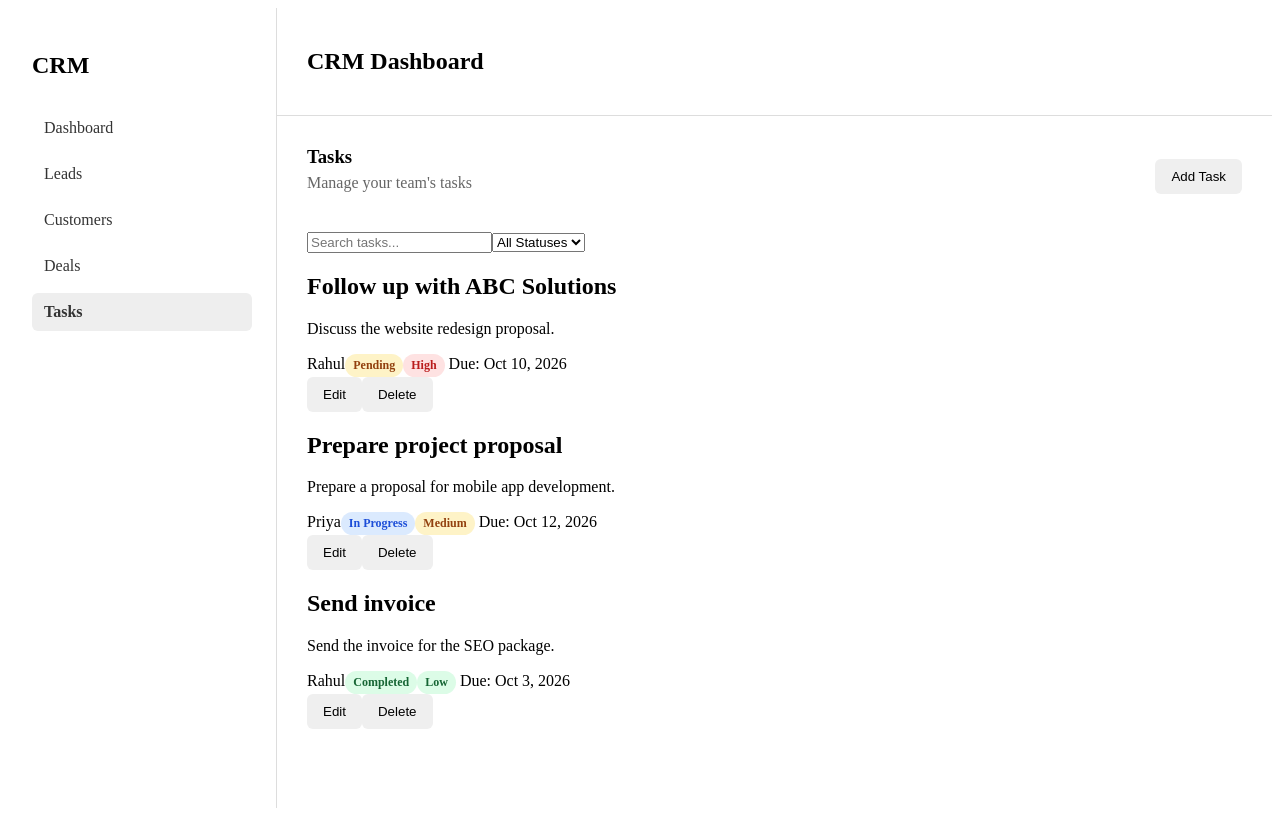
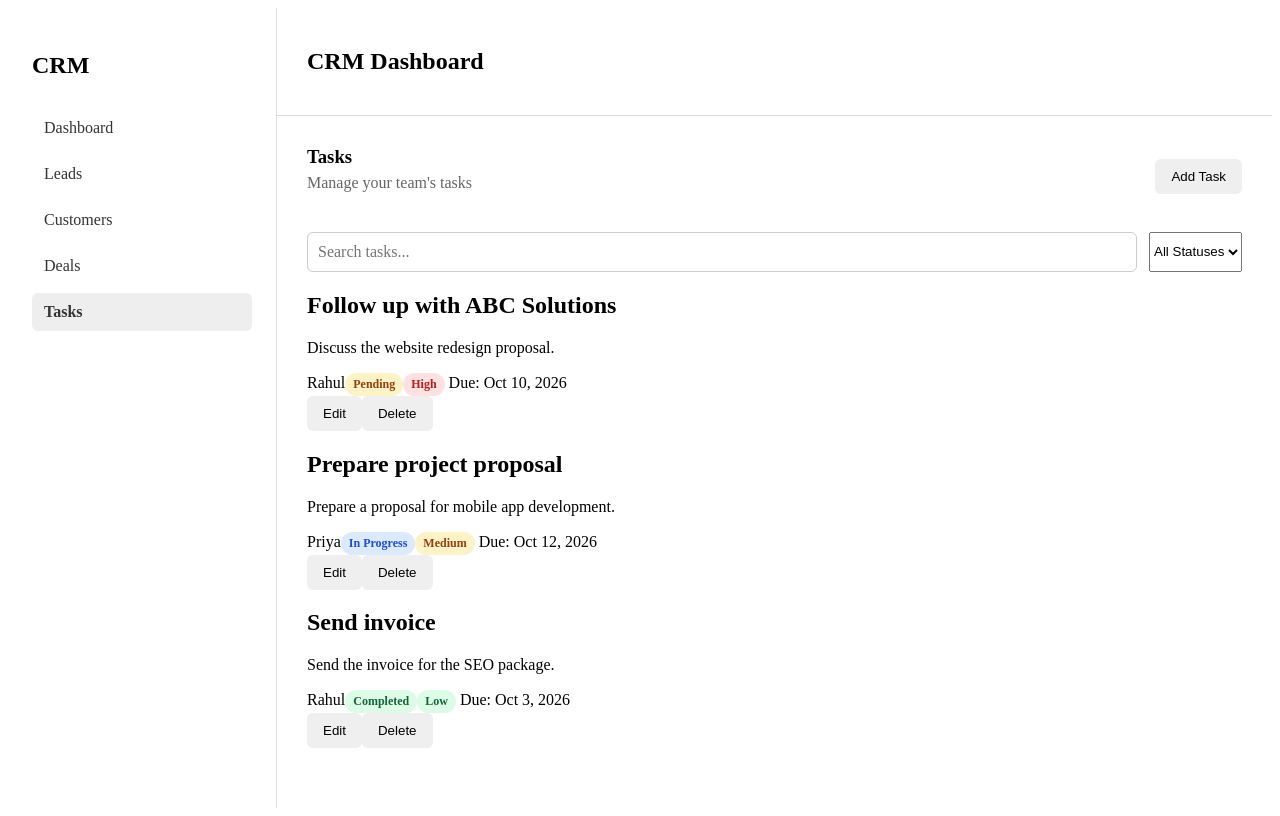
Before and after one commit to ajay020/ng-CRM, an Angular app: page /tasks in a window 1280 px wide. Built offline with nearby package versions, Linux system fonts and the light colour scheme.

Commit message:
fix: add styles for search input and status filter select

```diff
--- a/src/app/pages/tasks/tasks.html
+++ b/src/app/pages/tasks/tasks.html
@@ -63,7 +63,7 @@
 }
 
 <!-- task search  -->
-<div class="task-search">
+<div class="search-container">
   <input
     type="search"
     placeholder="Search tasks..."
--- a/src/app/pages/tasks/tasks.scss
+++ b/src/app/pages/tasks/tasks.scss
@@ -113,3 +113,17 @@ form {
 .overdue strong {
   margin-left: 6px;
 }
+
+.search-container {
+  display: flex;
+  gap: 12px;
+  margin-bottom: 20px;
+}
+
+.search-container input {
+  flex: 1;
+  padding: 10px;
+  border: 1px solid #ccc;
+  border-radius: 6px;
+  font: inherit;
+}
```
